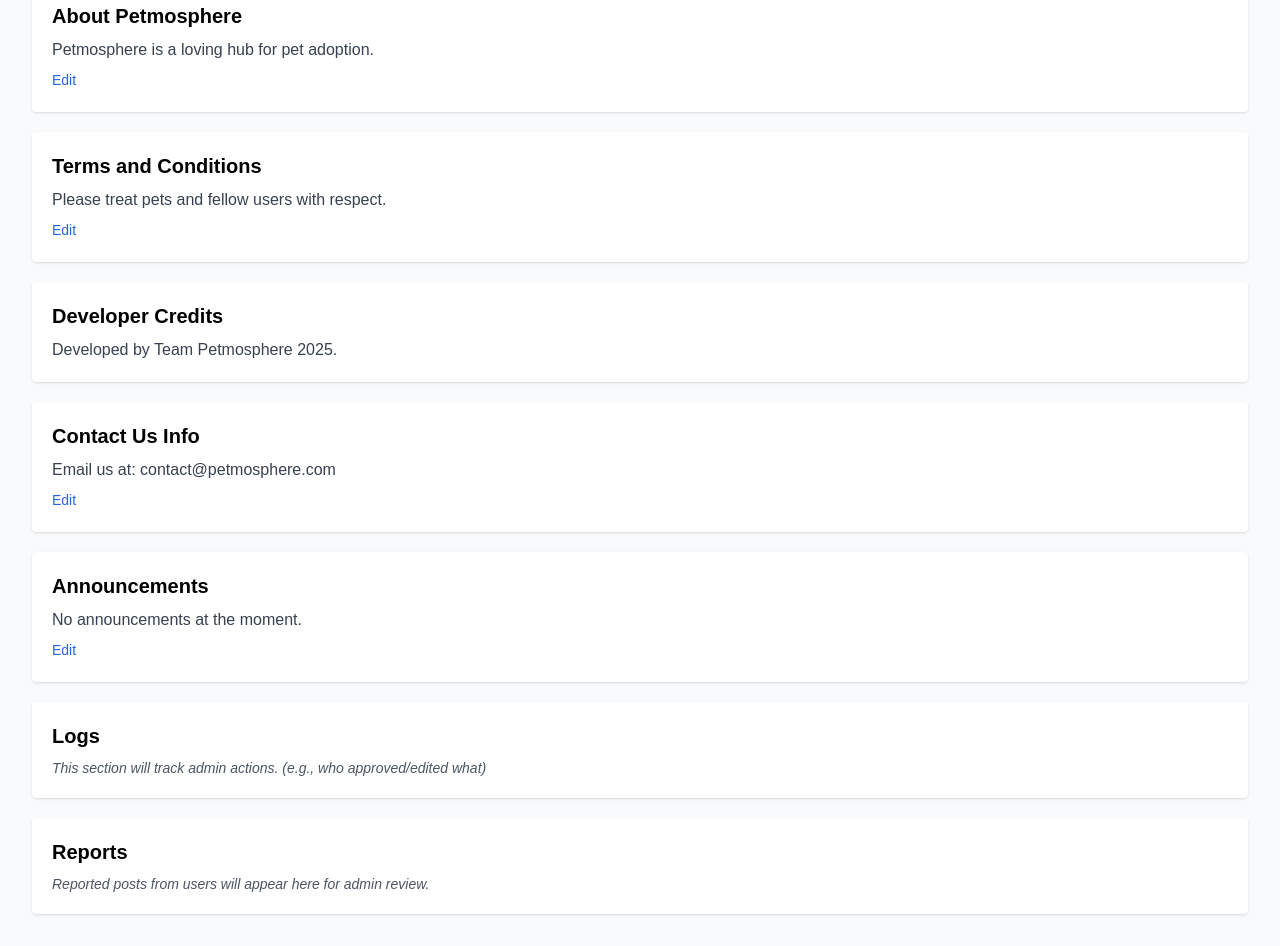
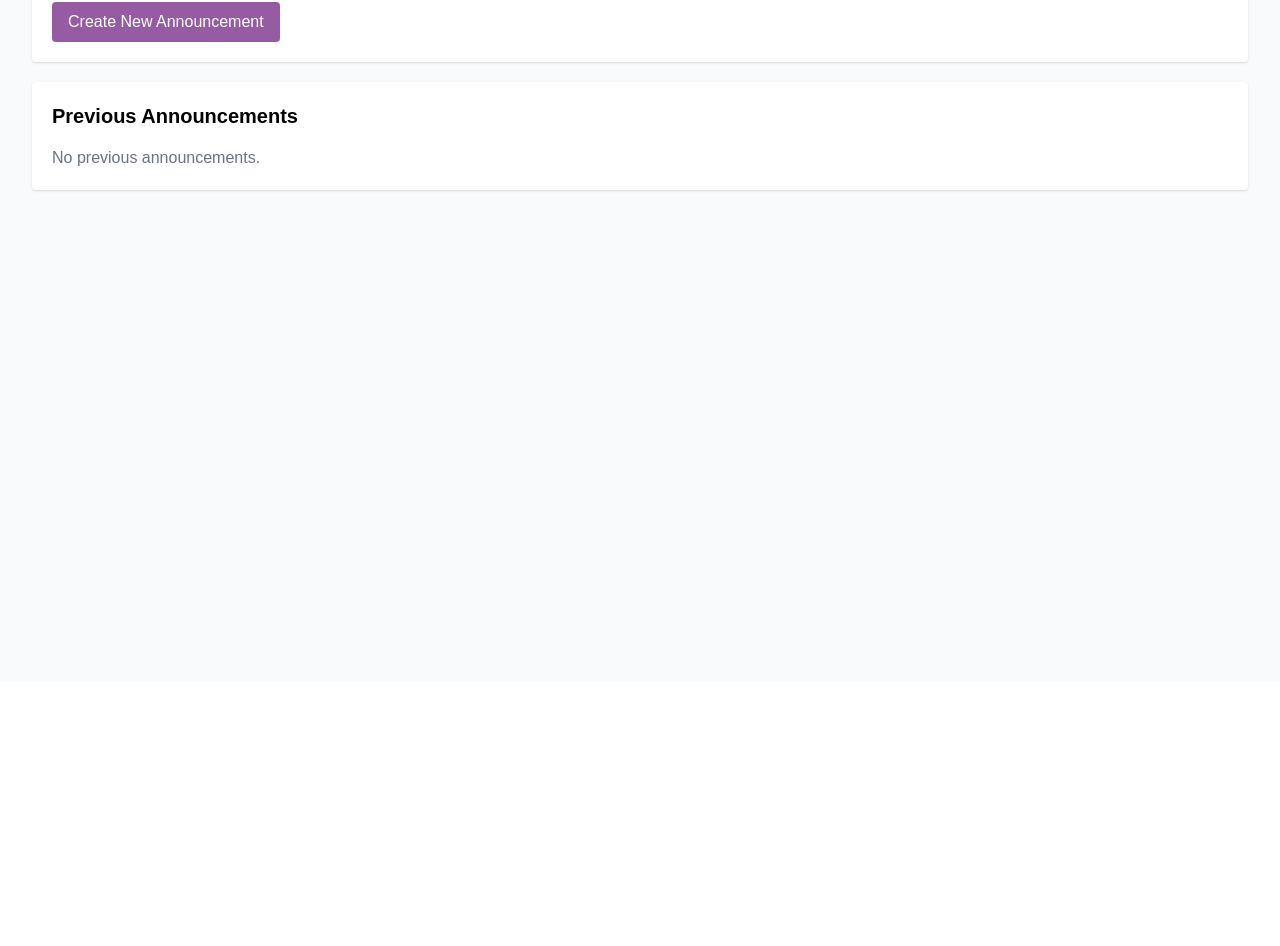
Before and after one commit to Yohhannn/Petmosphere_System, a React (Vite) app in the folder frontend/: page /admin/info in a window 1280 px wide. Shown: the part 474-1420 px from the top of the page. After the commit the page ends 1156 px from the top, so only its background shows below. Built offline with nearby package versions, Linux system fonts and the light colour scheme.

Commit message:
announcements

```diff
--- a/frontend/src/views/admin/admin_info.jsx
+++ b/frontend/src/views/admin/admin_info.jsx
@@ -4,11 +4,13 @@ import ScrollToTopButton from '../utility/util_scroll_up';
 
 const AdminInfo = () => {
   // Sample editable content state (can be connected to database/API later)
-  const [about, setAbout] = useState("Petmosphere is a loving hub for pet adoption.");
-  const [terms, setTerms] = useState("Please treat pets and fellow users with respect.");
-  const [credits, setCredits] = useState("Developed by Team Petmosphere 2025.");
-  const [contact, setContact] = useState("Email us at: contact@petmosphere.com");
-  const [announcement, setAnnouncement] = useState("No announcements at the moment.");
+  const [previousAnnouncements, setPreviousAnnouncements] = useState([
+    // { date: "2024-07-28", message: "Content of announcement 1." },
+    // { date: "2024-07-27", message: "Content of announcement 2." },
+  ]);
+  const [isModalOpen, setIsModalOpen] = useState(false);
+  const [newAnnouncementMessage, setNewAnnouncementMessage] = useState('');
+  const [announcementType, setAnnouncementType] = useState('Announcement'); // Default value
 
   // Editing states
   const [editMode, setEditMode] = useState(null);
@@ -17,6 +19,42 @@ const AdminInfo = () => {
   const handleSave = (type) => {
     alert(`${type} saved!`);
     setEditMode(null);
+  };
+
+  const handleCreateAnnouncement = () => {
+    setIsModalOpen(true);
+  }
+
+  const handleConfirm = () => {
+    if (newAnnouncementMessage.trim()) {
+      const newAnnouncement = {
+        date: new Date().toLocaleDateString(),
+        message: newAnnouncementMessage,
+        type: announcementType, // Include the type
+      };
+      setPreviousAnnouncements(prev => [newAnnouncement, ...prev]);
+      setNewAnnouncementMessage(''); // Clear input
+      setIsModalOpen(false);
+      alert(`${announcementType} created!`); // Use type in alert
+    } else {
+      alert('Please enter a message.');
+    }
+  }
+
+  const handleCancel = () => {
+    setIsModalOpen(false);
+    setNewAnnouncementMessage('');
+  }
+
+  const getAnnouncementColor = (type) => {
+    switch (type) {
+      case 'Announcement':
+        return 'text-blue-600';
+      case 'Update':
+        return 'text-yellow-600';
+      default:
+        return 'text-gray-700';
+    }
   };
 
   return (
@@ -41,121 +79,77 @@ const AdminInfo = () => {
         </div>
       </section>
       <div className="p-8 bg-gray-50 min-h-screen">
-        <h2 className="text-3xl font-bold text-gray-800 mb-8 text-center">Infromation Management</h2>
+        <h2 className="text-3xl font-bold text-gray-800 mb-8 text-center">Make Announcements</h2>
 
-        {/* About Section */}
+        {/* Create New Announcement Button */}
         <div className="bg-white p-5 rounded shadow mb-5">
-          <h3 className="text-xl font-semibold mb-2 text-black">About Petmosphere</h3>
-          {editMode === 'about' ? (
-            <>
-              <textarea
-                className="w-full border border-gray-300 rounded p-2 mb-4 resize-none bg-gradient-to-b from-white to-gray-100 text-gray-800 focus:outline-none focus:ring-2 focus:ring-purple-400"
-                rows={3}
-                value={about}
-                onChange={(e) => setAbout(e.target.value)}
-              />
-              <div className="mt-2 flex gap-2">
-                <button onClick={() => handleSave('About')} className="bg-[#955CA4] -600 text-[#F9B233] px-4 py-1 rounded">Save</button>
-                <button onClick={() => setEditMode(null)} className="bg-gray-300 text-[#955CA4] px-4 py-1 rounded">Cancel</button>
+          <button
+            onClick={handleCreateAnnouncement}
+            className="bg-[#955CA4] text-white px-4 py-2 rounded hover:bg-[#F9B233] hover:text-white"
+          >
+            Create New Announcement
+          </button>
         </div>
-            </>
+
+        {/* Previous Announcements */}
+        <div className="bg-white p-5 rounded shadow mb-5">
+          <h3 className="text-xl font-semibold mb-4 text-black">Previous Announcements</h3>
+          {previousAnnouncements.length > 0 ? (
+            <div className="space-y-4">
+              {previousAnnouncements.map((prevAnnouncement, index) => (
+                <div key={index} className="text-gray-700">
+                  <p><b className="text-gray-600">Type:</b> <span className={getAnnouncementColor(prevAnnouncement.type)}>{prevAnnouncement.type}</span></p>
+                  <p><b className="text-gray-600">Date Announced:</b> {prevAnnouncement.date}</p>
+                  <p><b className="text-gray-600">Message:</b> {prevAnnouncement.message}</p>
+                </div>
+              ))}
+            </div>
           ) : (
-            <>
-              <p className="text-gray-700">{about}</p>
-              <button onClick={() => setEditMode('about')} className="text-blue-600 text-sm mt-2">Edit</button>
-            </>
+            <p className="text-gray-500">No previous announcements.</p>
           )}
         </div>
-
-        {/* Terms & Conditions */}
-        <div className="bg-white p-5 rounded shadow mb-5">
-          <h3 className="text-xl font-semibold mb-2 text-black">Terms and Conditions</h3>
-          {editMode === 'terms' ? (
-            <>
+      </div>
+      {/* Modal for New Announcement */}
+      {isModalOpen && (
+        <div className="fixed inset-0 bg-black bg-opacity-50 flex items-center justify-center z-50">
+          <div className="bg-white p-6 rounded-lg w-full max-w-md">
+            <h2 className="text-xl font-semibold mb-4 text-black">Create New Announcement</h2>
+            <div className="mb-4">
+              <label htmlFor="announcementType" className="block text-sm font-medium text-gray-700">Type</label>
+              <select
+                id="announcementType"
+                value={announcementType}
+                onChange={(e) => setAnnouncementType(e.target.value)}
+                className="mt-1 block w-full pl-3 pr-10 py-2 text-base border border-gray-300 focus:outline-none focus:ring-indigo-500 focus:border-indigo-500 sm:text-sm rounded-md bg-white text-gray-900"
+              >
+                <option className="text-blue-600">Announcement</option>
+                <option className="text-yellow-600">Update</option>
+              </select>
+            </div>
             <textarea
-                className="w-full border border-gray-300 rounded p-2 mb-4 resize-none bg-gradient-to-b from-white to-gray-100 text-gray-800 focus:outline-none focus:ring-2 focus:ring-purple-400"
-                rows={3}
-                value={terms}
-                onChange={(e) => setTerms(e.target.value)}
+              value={newAnnouncementMessage}
+              onChange={(e) => setNewAnnouncementMessage(e.target.value)}
+              placeholder="Enter your announcement message here..."
+              className="w-full border border-gray-300 rounded p-2 mb-4 resize-none text-gray-800 focus:outline-none focus:ring-2 focus:ring-purple-400 bg-white"
+              rows={4}
             />
-              <div className="mt-2 flex gap-2">
-                <button onClick={() => handleSave('Terms')} className="bg-[#955CA4] -600 text-[#F9B233] px-4 py-1 rounded">Save</button>
-                <button onClick={() => setEditMode(null)} className="bg-gray-300 text-[#955CA4] px-4 py-1 rounded">Cancel</button>
-              </div>
-            </>
-          ) : (
-            <>
-              <p className="text-gray-700">{terms}</p>
-              <button onClick={() => setEditMode('terms')} className="text-blue-600 text-sm mt-2">Edit</button>
-            </>
-          )}
-        </div>
-
-        {/* Developer Credits */}
-        <div className="bg-white p-5 rounded shadow mb-5">
-          <h3 className="text-xl font-semibold mb-2 text-black">Developer Credits</h3>
-          <p className="text-gray-700">{credits}</p>
-        </div>
-
-        {/* Contact Us Info */}
-        <div className="bg-white p-5 rounded shadow mb-5">
-          <h3 className="text-xl font-semibold mb-2 text-black">Contact Us Info</h3>
-          {editMode === 'contact' ? (
-            <>
-              <textarea
-                className="w-full border border-gray-300 rounded p-2 mb-4 resize-none bg-gradient-to-b from-white to-gray-100 text-gray-800 focus:outline-none focus:ring-2 focus:ring-purple-400"
-                rows={2}
-                value={contact}
-                onChange={(e) => setContact(e.target.value)}
-              />
-              <div className="mt-2 flex gap-2">
-                <button onClick={() => handleSave('Contact Info')} className="bg-[#955CA4] -600 text-[#F9B233] px-4 py-1 rounded">Save</button>
-                <button onClick={() => setEditMode(null)} className="bg-gray-300 text-[#955CA4] px-4 py-1 rounded">Cancel</button>
-              </div>
-            </>
-          ) : (
-            <>
-              <p className="text-gray-700">{contact}</p>
-              <button onClick={() => setEditMode('contact')} className="text-blue-600 text-sm mt-2">Edit</button>
-            </>
-          )}
-        </div>
-
-        {/* Announcements */}
-        <div className="bg-white p-5 rounded shadow mb-5">
-          <h3 className="text-xl font-semibold mb-2 text-black">Announcements</h3>
-          {editMode === 'announcement' ? (
-            <>
-              <textarea
-                className="w-full border border-gray-300 rounded p-2 mb-4 resize-none bg-gradient-to-b from-white to-gray-100 text-gray-800 focus:outline-none focus:ring-2 focus:ring-purple-400"
-                rows={2}
-                value={announcement}
-                onChange={(e) => setAnnouncement(e.target.value)}
-              />
-              <div className="mt-2 flex gap-2">
-                <button onClick={() => handleSave('Announcement')} className="bg-[#955CA4] -600 text-[#F9B233] px-4 py-1 rounded">Save</button>
-                <button onClick={() => setEditMode(null)} className="bg-gray-300 text-[#955CA4] px-4 py-1 rounded">Cancel</button>
-              </div>
-            </>
-          ) : (
-            <>
-              <p className="text-gray-700">{announcement}</p>
-              <button onClick={() => setEditMode('announcement')} className="text-blue-600 text-sm mt-2">Edit</button>
-            </>
-          )}
-        </div>
-
-        {/* OPTIONAL Logs and Reports (just shown for now, no backend yet) */}
-        <div className="bg-white p-5 rounded shadow mb-5">
-          <h3 className="text-xl font-semibold mb-2 text-black">Logs</h3>
-          <p className="text-gray-600 text-sm italic">This section will track admin actions. (e.g., who approved/edited what)</p>
-        </div>
-
-        <div className="bg-white p-5 rounded shadow">
-          <h3 className="text-xl font-semibold mb-2 text-black">Reports</h3>
-          <p className="text-gray-600 text-sm italic">Reported posts from users will appear here for admin review.</p>
+            <div className="flex justify-end gap-3">
+              <button
+                onClick={handleConfirm}
+                className="bg-[#955CA4] text-white px-4 py-2 rounded hover:bg-[#F9B233] hover:text-white"
+              >
+                Confirm
+              </button>
+              <button
+                onClick={handleCancel}
+                className="bg-gray-300 text-[#955CA4] px-4 py-2 rounded"
+              >
+                Cancel
+              </button>
             </div>
           </div>
+        </div>
+      )}
     </>
   );
 };
```
Lines whose indentation alone changed are shown as unchanged.
